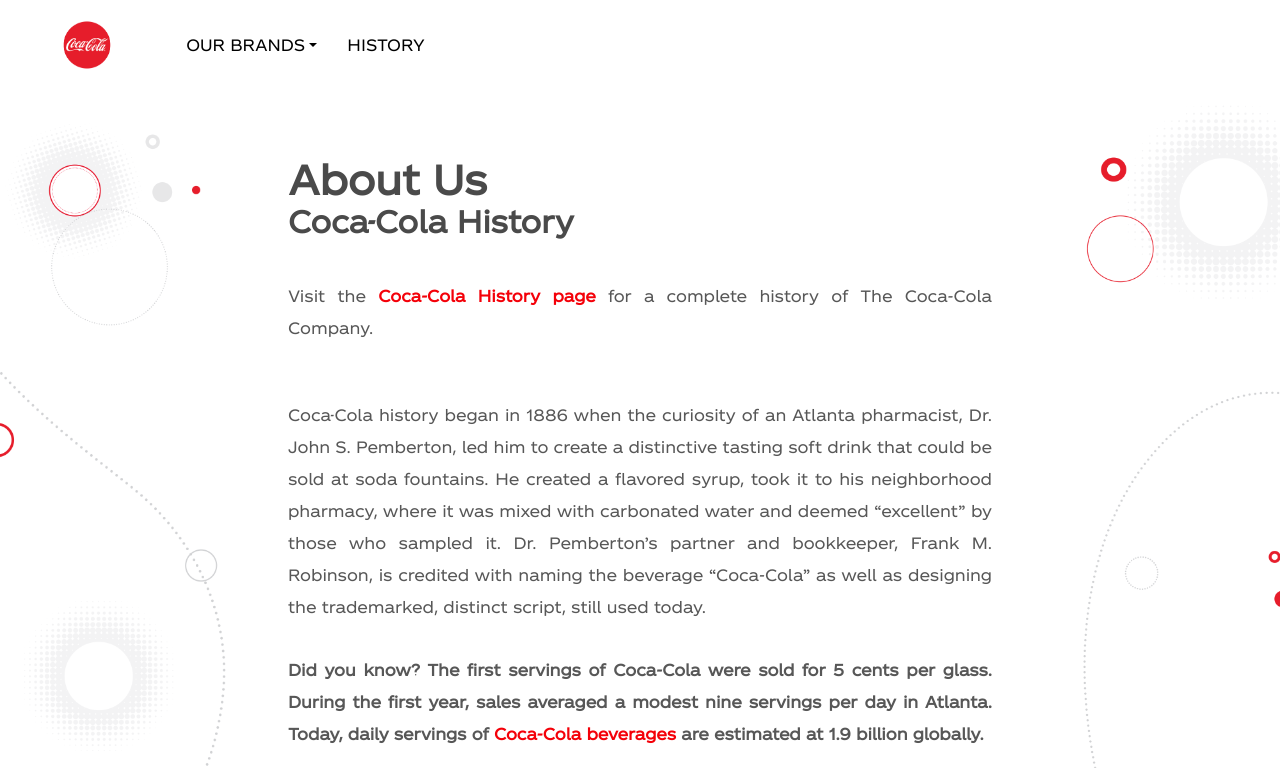
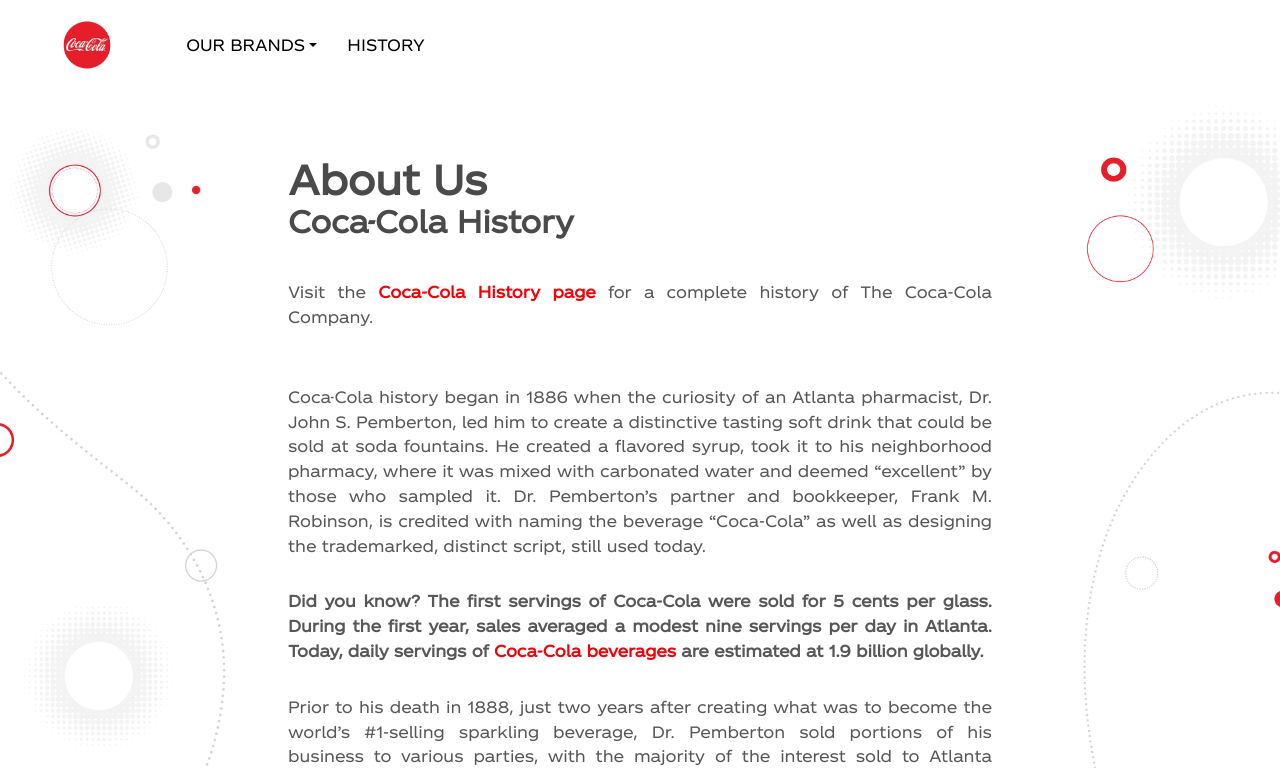
Before and after one commit to jinqili0310/cocacola, a React (Create React App) app: page /about-us/coca-cola-history in a window 1280 px wide. Shown: the top 768 px of the page. Built offline with nearby package versions, Linux system fonts and the light colour scheme.

Commit message:
history image

```diff
--- a/src/index.css
+++ b/src/index.css
@@ -572,7 +572,7 @@
 
 .history-text p {
 	color: #575757;
-	line-height: 2 !important;
+	line-height: 1.55 !important;
 	padding: 0 0 15px;
 	vertical-align: baseline;
 	text-align: justify;
```
